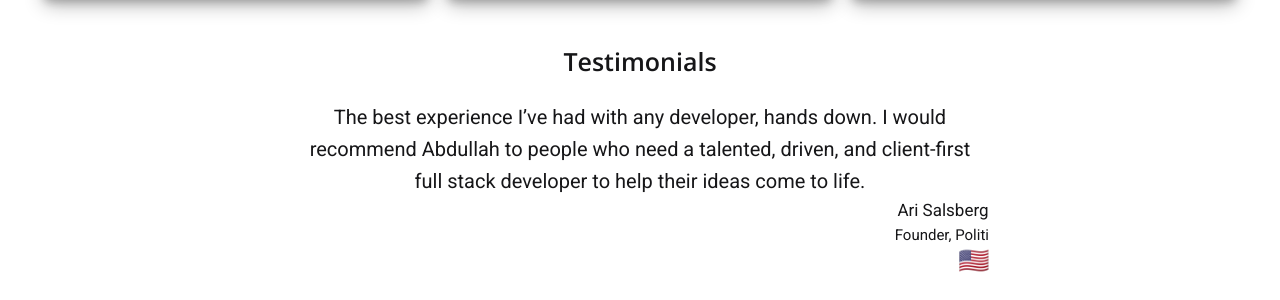
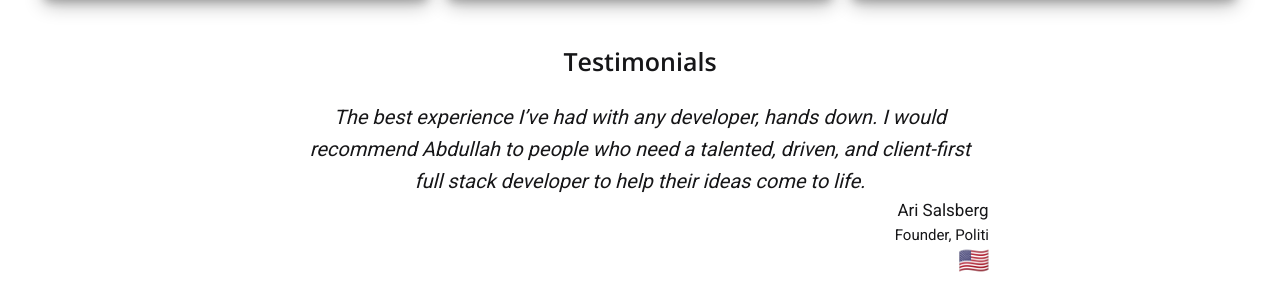
Before and after one commit to AbdullahRehmat/Portfolio, a Flask app: page / in a window 1280 px wide. Shown: the part 1778-2078 px from the top of the page. Run offline with Flask 2, Linux system fonts and the light colour scheme; some libraries are stand-ins or nearby versions.

Commit message:
Updated CSS

```diff
--- a/static/css/styles.css
+++ b/static/css/styles.css
@@ -280,6 +280,7 @@ body {
   text-align: center;
   padding-top: 0.5em;
   padding-bottom: 0em;
+  font-style: italic;
 }
 
 .reviewer-name {
```
